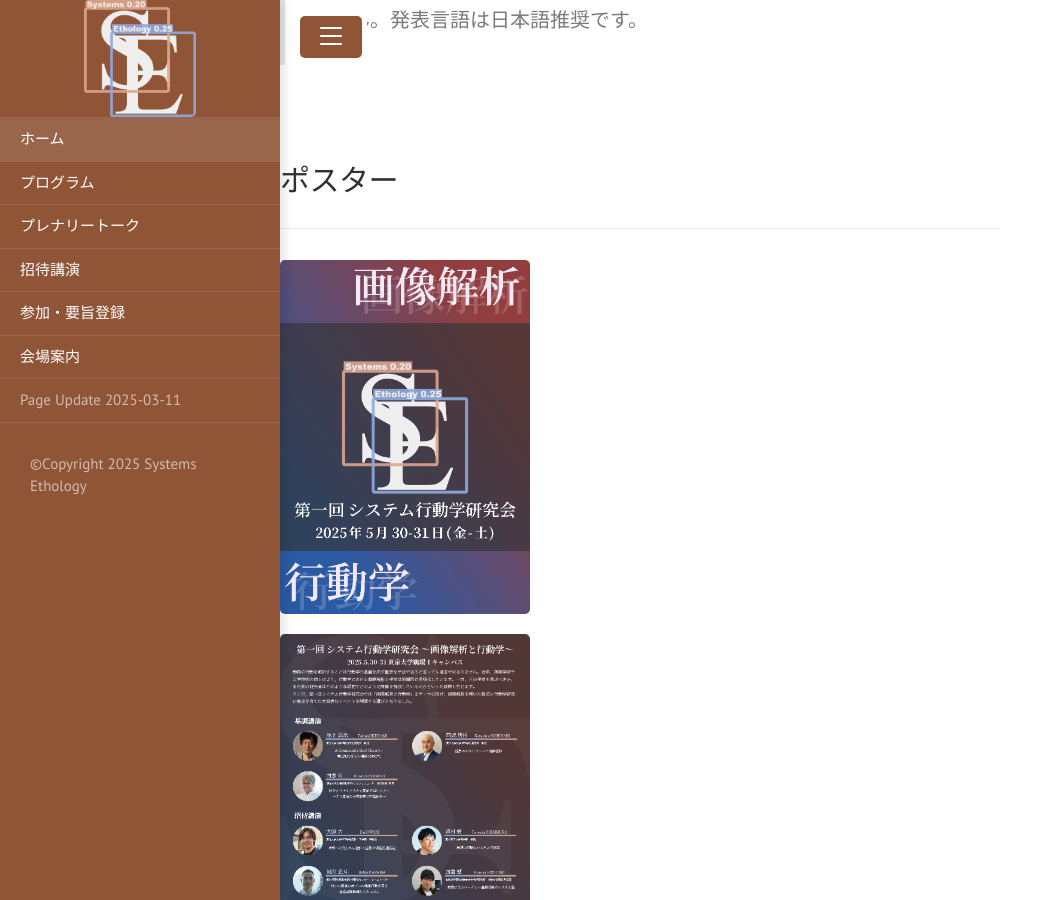
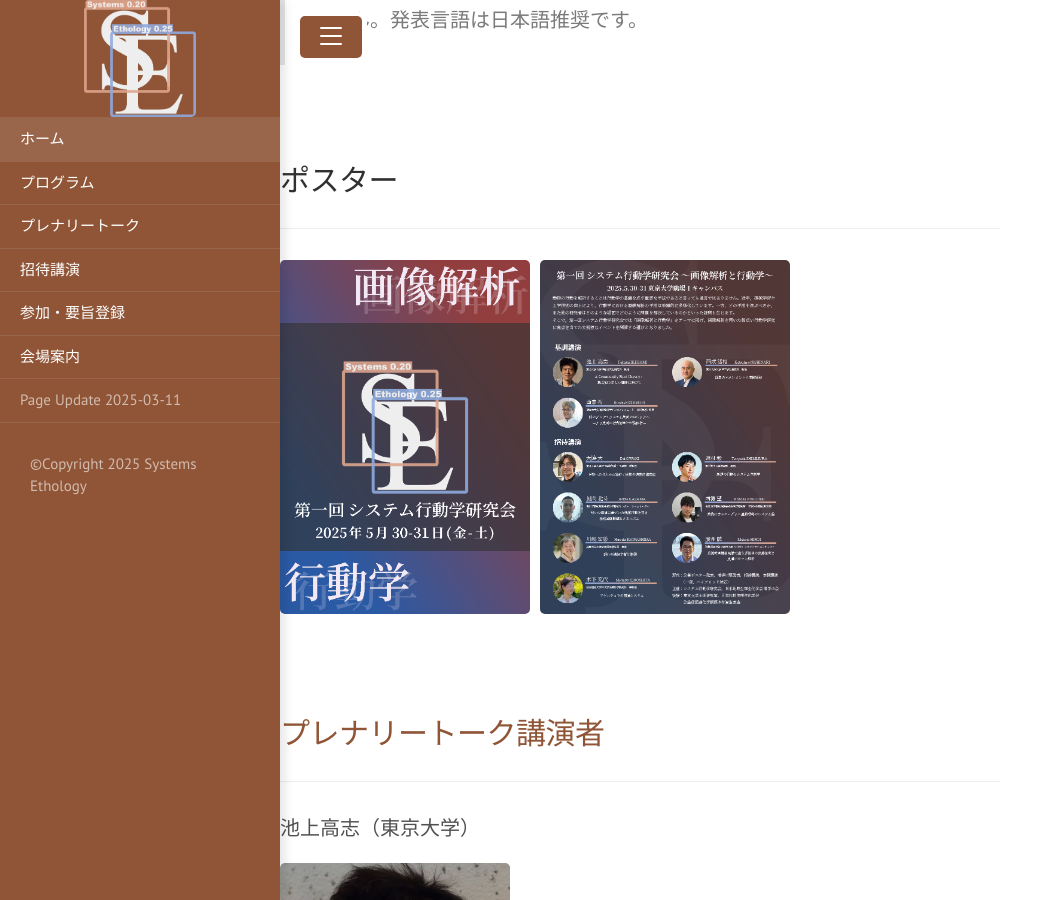
Before and after one commit to SystemsEthology/website, a Jekyll site: the page built from event_01/conference01_home.md, in a window 1280 px wide and 900 px high, scrolled down 1715 px. Shown: the whole window, without its empty margins (0-1063 px from the left). Built offline with Jekyll 4.4.1, drawn with Linux system fonts in a browser that asks for light colours.

Commit message:
Update conference01_home.md

```diff
--- a/event_01/conference01_home.md
+++ b/event_01/conference01_home.md
@@ -49,8 +49,10 @@ title: Home
 
 ## ポスター
 ***
-<img src="{{ site.baseurl }}/event_01/images/poster_systems_ethology_01.png" width="250px">   <img src="{{ site.baseurl }}/event_01/images/poster_systems_ethology_02.png" width="250px">
-
+<div style="display: flex; gap: 10px;">
+    <img src="{{ site.baseurl }}/event_01/images/poster_systems_ethology_01.png" width="250px">
+    <img src="{{ site.baseurl }}/event_01/images/poster_systems_ethology_02.png" width="250px">
+</div>
 
 <br>
 <br>
```
